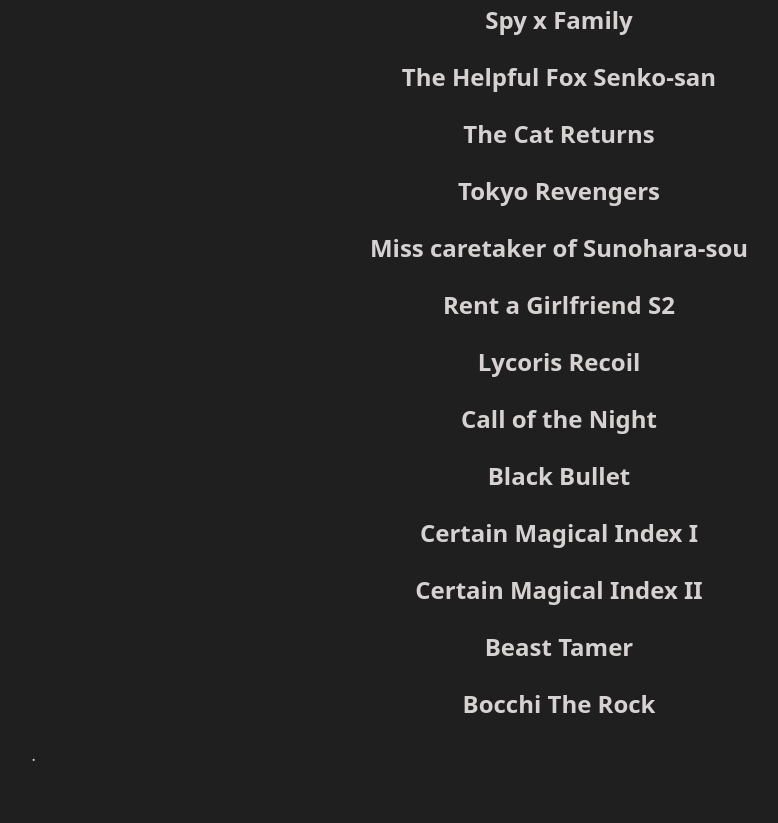
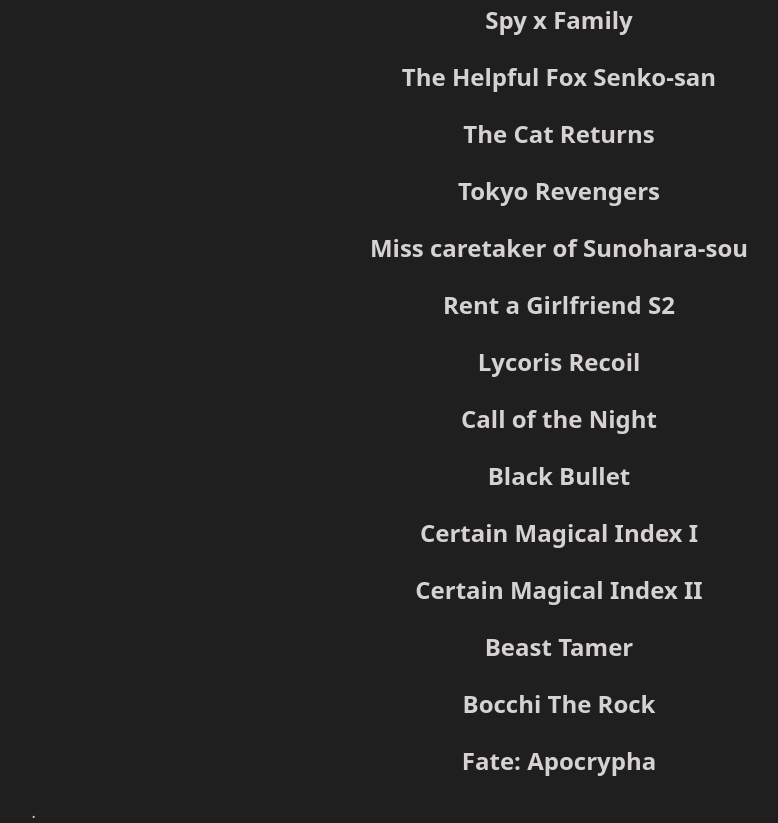
Before and after one commit to ondrejhonus/xyzV2, a plain HTML site: page animeList/gradually.html in a window 1280 px wide. Shown: the part 2501-3324 px from the top of the page, without its empty margins (81-859 px from the left). Before the commit the page ends 3267 px from the top, so only its background shows below. Drawn offline with Linux system fonts and the light colour scheme.

Commit message:
apocrypha

```diff
--- a/animeList/gradually.html
+++ b/animeList/gradually.html
@@ -134,6 +134,8 @@
         <h3>Beast Tamer</h3>
 
         <h3>Bocchi The Rock</h3>
+
+        <h3>Fate: Apocrypha</h3>
         .
     </main>
     <footer>
```
Also changed, not shown: animeList/rating.html (+2 -0 lines).
